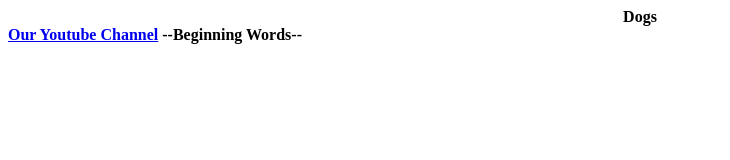
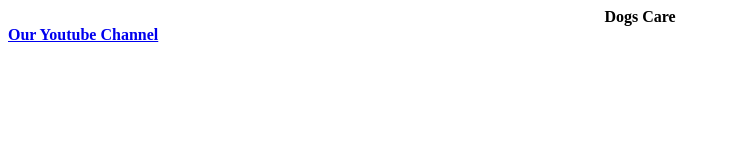
Before and after one commit to DogsCare/DogsCare.github.io, a plain HTML site: page index.html in a window 1280 px wide. Shown: the whole page, without its empty margins (0-730 px from the left). Drawn offline with Linux system fonts and the light colour scheme.

Commit message:
My New Website

```diff
--- a/index.html
+++ b/index.html
@@ -1,7 +1,8 @@
  <body>
- <strong><center>Dogs </center></strong>
+ <strong><center>Dogs Care</center></strong>
  <strong><a href="https://www.youtube.com/channel/UC-fFHi1JxX5zG8qIUZNwpGg">Our Youtube Channel</a><strong>
- --Beginning Words--
+
+
 
 
 
```
Also changed, not shown: Login.html (+1 -0 lines).
